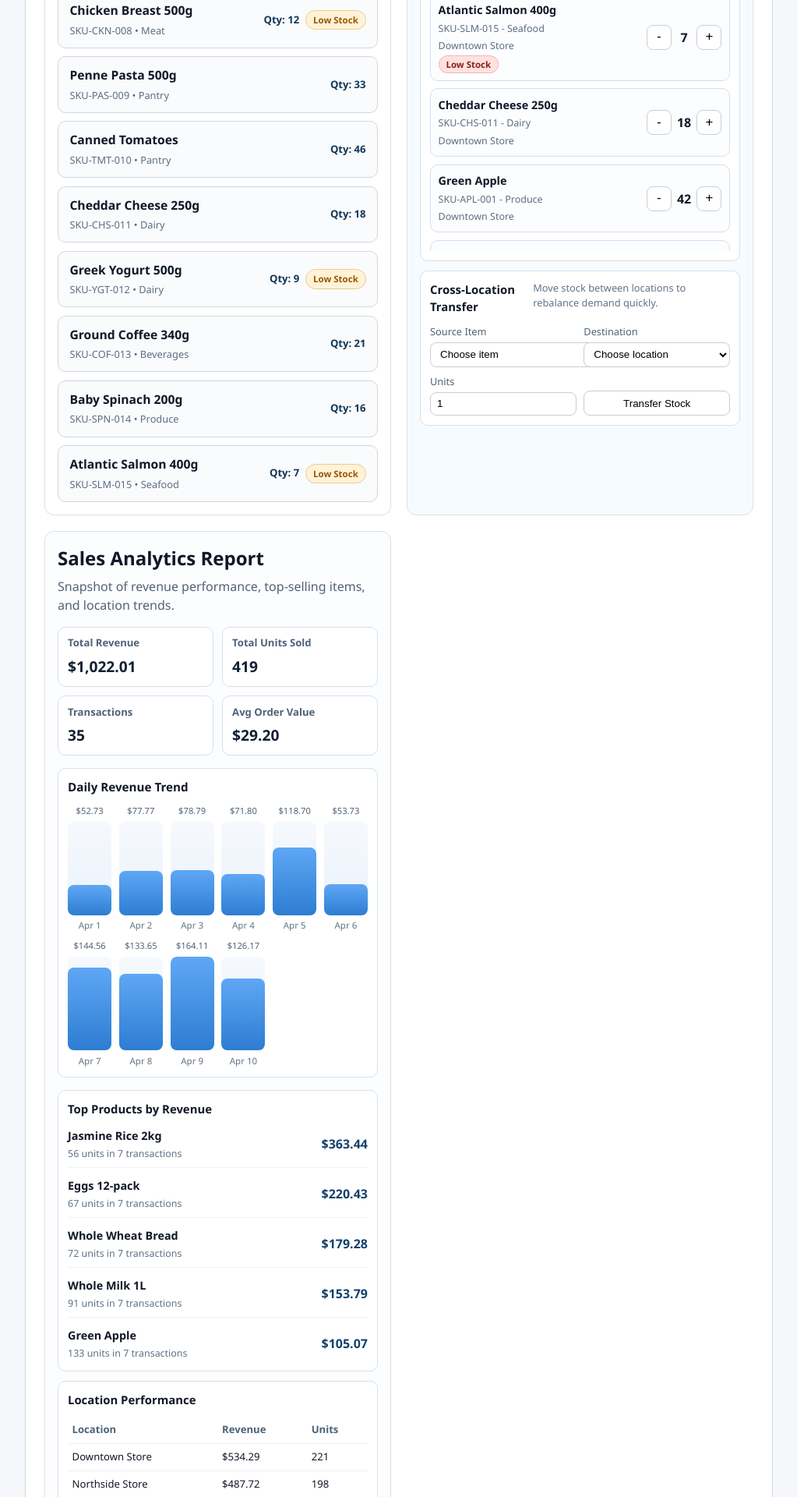
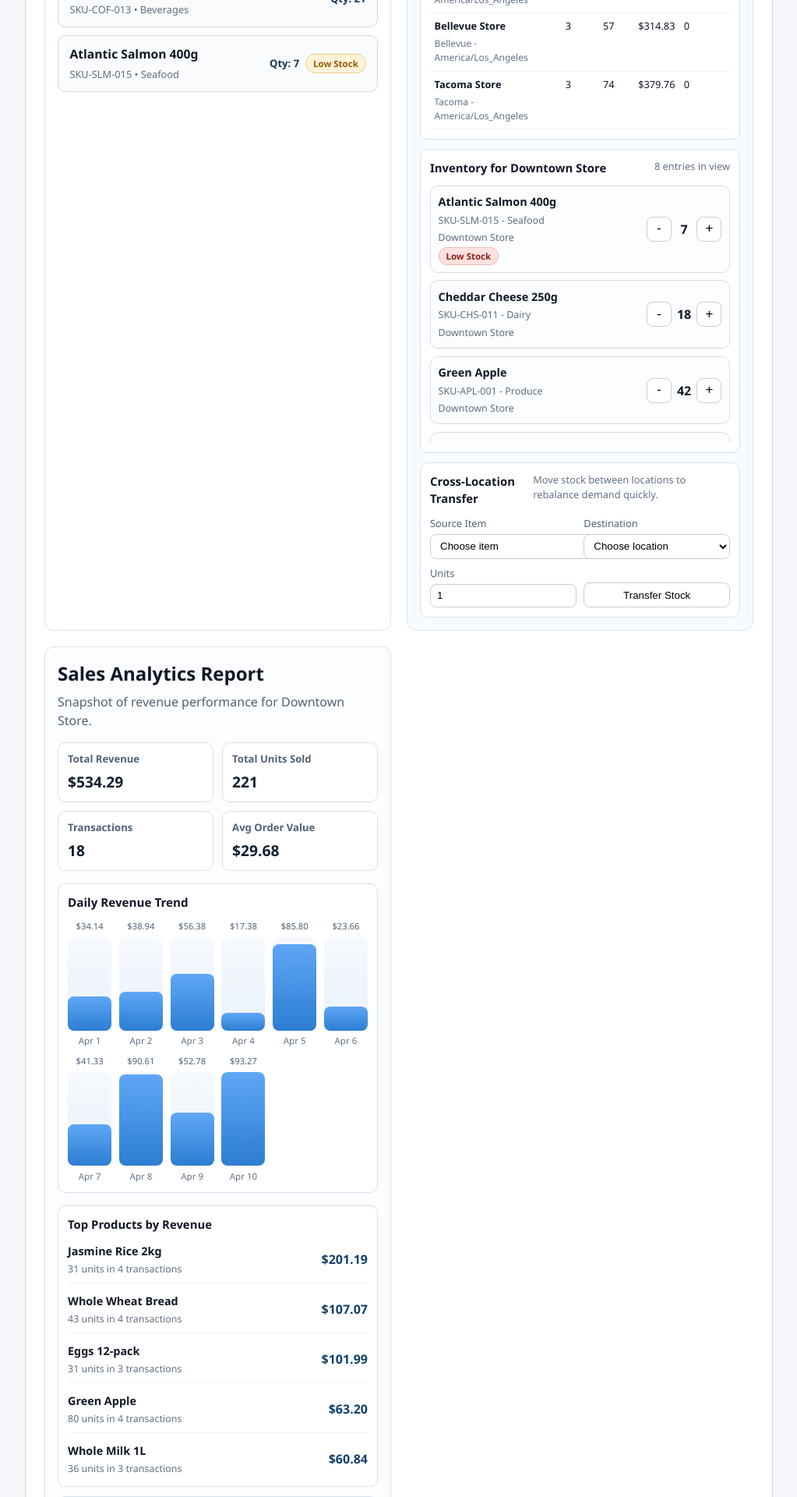
Before and after one commit to pgowin/Smart-Inventory-Management-System, a React (Vite) app in the folder System-Inventory-Management-System/: page / in a window 1280 px wide. Shown: the part 860-2780 px from the top of the page at 78% size, without its empty margins (128-1151 px from the left). Built offline with nearby package versions, Linux system fonts and the light colour scheme.

Commit message:
Prompt 11: Fixed the multiview dashboard so that it displays the current location and the data associated with the current location

```diff
--- a/System-Inventory-Management-System/src/App.tsx
+++ b/System-Inventory-Management-System/src/App.tsx
@@ -1,12 +1,23 @@
+import { useMemo, useState } from 'react'
 import './App.css'
 import { useInventoryItems } from './features/inventory-items/hooks/useInventoryItems'
 import { InventoryItemsView } from './features/inventory-items/components/InventoryItemsView'
 import { useLowStockAlerts } from './features/alerts/hooks/useLowStockAlerts'
 import { SalesAnalyticsView } from './features/sales-analytics/components/SalesAnalyticsView'
 import { MultiLocationInventoryView } from './features/multi-location/components/MultiLocationInventoryView'
+import { multiLocationService } from './features/multi-location/services/multiLocationService'
 
 function App() {
   const inventoryStore = useInventoryItems()
+  const locations = useMemo(() => multiLocationService.getLocations(), [])
+  const [selectedLocationId, setSelectedLocationId] = useState<string>(
+    locations[0]?.id ?? '',
+  )
+  const selectedLocation = useMemo(
+    () => locations.find((location) => location.id === selectedLocationId) ?? null,
+    [locations, selectedLocationId],
+  )
+
   const { notifications, dismissNotification } = useLowStockAlerts(
     inventoryStore.items,
   )
@@ -46,9 +57,21 @@ function App() {
         <p>Manage inventory and adjust stock counts directly from each item.</p>
 
         <div className="panels-grid">
-          <InventoryItemsView inventoryStore={inventoryStore} />
-          <MultiLocationInventoryView inventoryStore={inventoryStore} />
-          <SalesAnalyticsView />
+          <InventoryItemsView
+            inventoryStore={inventoryStore}
+            locationId={selectedLocationId}
+            locationName={selectedLocation?.name ?? selectedLocationId}
+          />
+          <MultiLocationInventoryView
+            inventoryStore={inventoryStore}
+            locations={locations}
+            selectedLocationId={selectedLocationId}
+            onLocationChange={setSelectedLocationId}
+          />
+          <SalesAnalyticsView
+            locationId={selectedLocationId}
+            locationName={selectedLocation?.name ?? selectedLocationId}
+          />
         </div>
       </main>
     </>
--- a/System-Inventory-Management-System/src/data/mock/inventory-items.json
+++ b/System-Inventory-Management-System/src/data/mock/inventory-items.json
@@ -163,5 +163,104 @@
     "reorderPoint": 8,
     "unitPrice": 9.99,
     "updatedAt": "2026-04-07T09:58:00Z"
+  },
+  {
+    "id": "item-1016",
+    "sku": "SKU-STR-016",
+    "name": "Strawberries 454g",
+    "category": "Produce",
+    "locationId": "loc-003",
+    "quantity": 22,
+    "reorderPoint": 10,
+    "unitPrice": 4.49,
+    "updatedAt": "2026-04-07T10:01:00Z"
+  },
+  {
+    "id": "item-1017",
+    "sku": "SKU-HNY-017",
+    "name": "Honey Oat Cereal",
+    "category": "Pantry",
+    "locationId": "loc-003",
+    "quantity": 31,
+    "reorderPoint": 12,
+    "unitPrice": 3.99,
+    "updatedAt": "2026-04-07T10:03:00Z"
+  },
+  {
+    "id": "item-1018",
+    "sku": "SKU-TKY-018",
+    "name": "Turkey Slices 250g",
+    "category": "Deli",
+    "locationId": "loc-003",
+    "quantity": 11,
+    "reorderPoint": 9,
+    "unitPrice": 5.49,
+    "updatedAt": "2026-04-07T10:05:00Z"
+  },
+  {
+    "id": "item-1019",
+    "sku": "SKU-AVC-019",
+    "name": "Avocado Oil 500ml",
+    "category": "Pantry",
+    "locationId": "loc-004",
+    "quantity": 17,
+    "reorderPoint": 8,
+    "unitPrice": 8.99,
+    "updatedAt": "2026-04-07T10:07:00Z"
+  },
+  {
+    "id": "item-1020",
+    "sku": "SKU-PTR-020",
+    "name": "Peanut Butter 510g",
+    "category": "Pantry",
+    "locationId": "loc-004",
+    "quantity": 26,
+    "reorderPoint": 10,
+    "unitPrice": 4.19,
+    "updatedAt": "2026-04-07T10:09:00Z"
+  },
+  {
+    "id": "item-1021",
+    "sku": "SKU-BLD-021",
+    "name": "Blueberries 170g",
+    "category": "Produce",
+    "locationId": "loc-004",
+    "quantity": 14,
+    "reorderPoint": 12,
+    "unitPrice": 3.79,
+    "updatedAt": "2026-04-07T10:11:00Z"
+  },
+  {
+    "id": "item-1022",
+    "sku": "SKU-CKR-022",
+    "name": "Whole Grain Crackers",
+    "category": "Snacks",
+    "locationId": "loc-005",
+    "quantity": 24,
+    "reorderPoint": 9,
+    "unitPrice": 2.99,
+    "updatedAt": "2026-04-07T10:13:00Z"
+  },
+  {
+    "id": "item-1023",
+    "sku": "SKU-ICE-023",
+    "name": "Vanilla Ice Cream 1L",
+    "category": "Frozen",
+    "locationId": "loc-005",
+    "quantity": 13,
+    "reorderPoint": 7,
+    "unitPrice": 5.79,
+    "updatedAt": "2026-04-07T10:15:00Z"
+  },
+  {
+    "id": "item-1024",
+    "sku": "SKU-WTR-024",
+    "name": "Sparkling Water 12-pack",
+    "category": "Beverages",
+    "locationId": "loc-005",
+    "quantity": 37,
+    "reorderPoint": 15,
+    "unitPrice": 6.29,
+    "updatedAt": "2026-04-07T10:17:00Z"
   }
 ]
--- a/System-Inventory-Management-System/src/data/mock/locations.json
+++ b/System-Inventory-Management-System/src/data/mock/locations.json
@@ -10,5 +10,23 @@
     "name": "Northside Store",
     "city": "Seattle",
     "timezone": "America/Los_Angeles"
+  },
+  {
+    "id": "loc-003",
+    "name": "Capitol Hill Store",
+    "city": "Seattle",
+    "timezone": "America/Los_Angeles"
+  },
+  {
+    "id": "loc-004",
+    "name": "Bellevue Store",
+    "city": "Bellevue",
+    "timezone": "America/Los_Angeles"
+  },
+  {
+    "id": "loc-005",
+    "name": "Tacoma Store",
+    "city": "Tacoma",
+    "timezone": "America/Los_Angeles"
   }
 ]
--- a/System-Inventory-Management-System/src/data/mock/sales-records.json
+++ b/System-Inventory-Management-System/src/data/mock/sales-records.json
@@ -278,5 +278,77 @@
     "unitsSold": 9,
     "revenue": 58.41,
     "soldAt": "2026-04-10T15:27:00Z"
+  },
+  {
+    "id": "sale-9036",
+    "itemId": "item-1016",
+    "locationId": "loc-003",
+    "unitsSold": 15,
+    "revenue": 67.35,
+    "soldAt": "2026-04-10T16:11:00Z"
+  },
+  {
+    "id": "sale-9037",
+    "itemId": "item-1017",
+    "locationId": "loc-003",
+    "unitsSold": 12,
+    "revenue": 47.88,
+    "soldAt": "2026-04-10T17:32:00Z"
+  },
+  {
+    "id": "sale-9038",
+    "itemId": "item-1018",
+    "locationId": "loc-003",
+    "unitsSold": 7,
+    "revenue": 38.43,
+    "soldAt": "2026-04-10T19:08:00Z"
+  },
+  {
+    "id": "sale-9039",
+    "itemId": "item-1019",
+    "locationId": "loc-004",
+    "unitsSold": 9,
+    "revenue": 80.91,
+    "soldAt": "2026-04-11T09:24:00Z"
+  },
+  {
+    "id": "sale-9040",
+    "itemId": "item-1020",
+    "locationId": "loc-004",
+    "unitsSold": 14,
+    "revenue": 58.66,
+    "soldAt": "2026-04-11T11:07:00Z"
+  },
+  {
+    "id": "sale-9041",
+    "itemId": "item-1021",
+    "locationId": "loc-004",
+    "unitsSold": 8,
+    "revenue": 30.32,
+    "soldAt": "2026-04-11T13:46:00Z"
+  },
+  {
+    "id": "sale-9042",
+    "itemId": "item-1022",
+    "locationId": "loc-005",
+    "unitsSold": 10,
+    "revenue": 29.9,
+    "soldAt": "2026-04-11T15:18:00Z"
+  },
+  {
+    "id": "sale-9043",
+    "itemId": "item-1023",
+    "locationId": "loc-005",
+    "unitsSold": 6,
+    "revenue": 34.74,
+    "soldAt": "2026-04-11T17:02:00Z"
+  },
+  {
+    "id": "sale-9044",
+    "itemId": "item-1024",
+    "locationId": "loc-005",
+    "unitsSold": 16,
+    "revenue": 100.64,
+    "soldAt": "2026-04-11T19:21:00Z"
   }
 ]
--- a/System-Inventory-Management-System/src/features/inventory-items/components/InventoryItemsView.tsx
+++ b/System-Inventory-Management-System/src/features/inventory-items/components/InventoryItemsView.tsx
@@ -33,7 +33,10 @@ function promptNumber(label: string, currentValue: number) {
   return numeric
 }
 
-function promptItemFields(seed?: InventoryItem): InventoryItemInput | null {
+function promptItemFields(
+  seed?: InventoryItem,
+  defaultLocationId?: string,
+): InventoryItemInput | null {
   const sku = promptText('SKU', seed?.sku ?? '')
   if (!sku) return null
 
@@ -43,11 +46,7 @@ function promptItemFields(seed?: InventoryItem): InventoryItemInput | null {
   const category = promptText('Category', seed?.category ?? '')
   if (!category) return null
 
-  const locationId = promptText(
-    'Location ID (example: loc-001)',
-    seed?.locationId ?? 'loc-001',
-  )
-  if (!locationId) return null
+  const locationId = seed?.locationId ?? defaultLocationId ?? 'loc-001'
 
   const quantity = promptNumber('Quantity', seed?.quantity ?? 0)
   if (quantity === null) return null
@@ -71,14 +70,21 @@ function promptItemFields(seed?: InventoryItem): InventoryItemInput | null {
 
 type InventoryItemsViewProps = {
   inventoryStore: InventoryItemsStore
+  locationId: string
+  locationName: string
 }
 
-export function InventoryItemsView({ inventoryStore }: InventoryItemsViewProps) {
+export function InventoryItemsView({
+  inventoryStore,
+  locationId,
+  locationName,
+}: InventoryItemsViewProps) {
   const { items, addItem, editItem, deleteItem, adjustItemQuantity } = inventoryStore
   const [quantityDrafts, setQuantityDrafts] = useState<Record<string, string>>({})
+  const scopedItems = items.filter((item) => item.locationId === locationId)
 
   const handleAddItem = () => {
-    const newItemInput = promptItemFields()
+    const newItemInput = promptItemFields(undefined, locationId)
     if (!newItemInput) {
       return
     }
@@ -87,7 +93,7 @@ export function InventoryItemsView({ inventoryStore }: InventoryItemsViewProps)
   }
 
   const handleEditItem = (item: InventoryItem) => {
-    const editInput = promptItemFields(item)
+    const editInput = promptItemFields(item, locationId)
     if (!editInput) {
       return
     }
@@ -148,14 +154,17 @@ export function InventoryItemsView({ inventoryStore }: InventoryItemsViewProps)
   return (
     <section className="inventory-items">
       <div className="inventory-items__header">
-        <h2>Inventory Items</h2>
+        <div>
+          <h2>Inventory Items</h2>
+          <p>{locationName} location page</p>
+        </div>
         <button type="button" onClick={handleAddItem}>
           Add Item
         </button>
       </div>
 
       <div className="inventory-items__list">
-        {items.map((item) => (
+        {scopedItems.map((item) => (
           <details className="inventory-item-dropdown" key={item.id}>
             <summary className="inventory-item-dropdown__summary">
               <div>
@@ -231,6 +240,9 @@ export function InventoryItemsView({ inventoryStore }: InventoryItemsViewProps)
             </div>
           </details>
         ))}
+        {scopedItems.length === 0 && (
+          <p>No inventory items found for this location.</p>
+        )}
       </div>
     </section>
   )
--- a/System-Inventory-Management-System/src/features/multi-location/components/MultiLocationInventoryView.tsx
+++ b/System-Inventory-Management-System/src/features/multi-location/components/MultiLocationInventoryView.tsx
@@ -1,9 +1,13 @@
 import { useMemo, useState } from 'react'
 import type { InventoryItemsStore } from '../../inventory-items/hooks/useInventoryItems'
 import { useMultiLocationInventory } from '../hooks/useMultiLocationInventory'
+import type { StoreLocation } from '../types'
 
 type MultiLocationInventoryViewProps = {
   inventoryStore: InventoryItemsStore
+  locations: StoreLocation[]
+  selectedLocationId: string
+  onLocationChange: (locationId: string) => void
 }
 
 function formatCurrency(value: number) {
@@ -16,18 +20,18 @@ function formatCurrency(value: number) {
 
 export function MultiLocationInventoryView({
   inventoryStore,
+  locations,
+  selectedLocationId,
+  onLocationChange,
 }: MultiLocationInventoryViewProps) {
   const {
-    locations,
-    metrics,
     locationSummaries,
-    selectedLocationId,
-    setSelectedLocationId,
+    currentLocationSummary,
     filteredRows,
     transferableItems,
     adjustItemQuantity,
     transferStock,
-  } = useMultiLocationInventory(inventoryStore)
+  } = useMultiLocationInventory(inventoryStore, selectedLocationId, locations)
 
   const [sourceItemId, setSourceItemId] = useState<string>('')
   const [targetLocationId, setTargetLocationId] = useState<string>('')
@@ -86,24 +90,37 @@ export function MultiLocationInventoryView({
         <p>
           Monitor and manage stock across locations from one operational view.
         </p>
+        <label className="multiview-filter">
+          <span>Location Page</span>
+          <select
+            value={selectedLocationId}
+            onChange={(event) => onLocationChange(event.target.value)}
+          >
+            {locations.map((location) => (
+              <option key={location.id} value={location.id}>
+                {location.name}
+              </option>
+            ))}
+          </select>
+        </label>
       </div>
 
       <div className="multiview-metrics-grid">
         <article className="multiview-metric-card">
-          <h3>Locations</h3>
-          <p>{metrics.locationCount}</p>
+          <h3>Location</h3>
+          <p>{currentLocationSummary.locationName}</p>
         </article>
         <article className="multiview-metric-card">
           <h3>Total Units</h3>
-          <p>{metrics.totalUnits}</p>
+          <p>{currentLocationSummary.totalUnits}</p>
         </article>
         <article className="multiview-metric-card">
           <h3>Inventory Value</h3>
-          <p>{formatCurrency(metrics.totalInventoryValue)}</p>
+          <p>{formatCurrency(currentLocationSummary.totalInventoryValue)}</p>
         </article>
         <article className="multiview-metric-card">
           <h3>Low Stock Items</h3>
-          <p>{metrics.lowStockItems}</p>
+          <p>{currentLocationSummary.lowStockItems}</p>
         </article>
       </div>
 
@@ -111,20 +128,9 @@ export function MultiLocationInventoryView({
         <section className="multiview-card">
           <div className="multiview-card__header">
             <h3>Location Visibility</h3>
-            <label className="multiview-filter">
-              <span>Filter</span>
-              <select
-                value={selectedLocationId}
-                onChange={(event) => setSelectedLocationId(event.target.value)}
-              >
-                <option value="all">All locations</option>
-                {locations.map((location) => (
-                  <option key={location.id} value={location.id}>
-                    {location.name}
-                  </option>
-                ))}
-              </select>
-            </label>
+            <p>
+              {currentLocationSummary.city} - {currentLocationSummary.timezone}
+            </p>
           </div>
 
           <table className="multiview-table">
@@ -158,7 +164,7 @@ export function MultiLocationInventoryView({
 
         <section className="multiview-card">
           <div className="multiview-card__header">
-            <h3>Inventory by Location</h3>
+            <h3>Inventory for {currentLocationSummary.locationName}</h3>
             <p>{filteredRows.length} entries in view</p>
           </div>
 
--- a/System-Inventory-Management-System/src/features/multi-location/hooks/useMultiLocationInventory.ts
+++ b/System-Inventory-Management-System/src/features/multi-location/hooks/useMultiLocationInventory.ts
@@ -1,8 +1,8 @@
-import { useMemo, useState } from 'react'
+import { useMemo } from 'react'
 import type { InventoryItemInput } from '../../inventory-items/types'
 import type { InventoryItemsStore } from '../../inventory-items/hooks/useInventoryItems'
 import { multiLocationService } from '../services/multiLocationService'
-import type { TransferStockInput } from '../types'
+import type { StoreLocation, TransferStockInput } from '../types'
 
 function toInventoryItemInput(
   sourceItem: InventoryItemsStore['items'][number],
@@ -20,22 +20,36 @@ function toInventoryItemInput(
   }
 }
 
-export function useMultiLocationInventory(inventoryStore: InventoryItemsStore) {
-  const [selectedLocationId, setSelectedLocationId] = useState<string>('all')
-
+export function useMultiLocationInventory(
+  inventoryStore: InventoryItemsStore,
+  selectedLocationId: string,
+  locations: StoreLocation[],
+) {
   const { items, addItem, editItem, adjustItemQuantity } = inventoryStore
-
-  const locations = useMemo(() => multiLocationService.getLocations(), [])
-
-  const metrics = useMemo(
-    () => multiLocationService.getMultiviewMetrics(items),
-    [items],
-  )
 
   const locationSummaries = useMemo(
     () => multiLocationService.getLocationSummaries(items),
     [items],
   )
+
+  const currentLocationSummary = useMemo(() => {
+    const selectedLocation = locations.find(
+      (location) => location.id === selectedLocationId,
+    )
+
+    return (
+      locationSummaries.find((row) => row.locationId === selectedLocationId) ?? {
+        locationId: selectedLocationId,
+        locationName: selectedLocation?.name ?? selectedLocationId,
+        city: selectedLocation?.city ?? 'Unknown',
+        timezone: selectedLocation?.timezone ?? 'Unknown',
+        itemCount: 0,
+        totalUnits: 0,
+        totalInventoryValue: 0,
+        lowStockItems: 0,
+      }
+    )
+  }, [locationSummaries, locations, selectedLocationId])
 
   const inventoryRows = useMemo(
     () => multiLocationService.getLocationInventoryRows(items),
@@ -43,16 +57,16 @@ export function useMultiLocationInventory(inventoryStore: InventoryItemsStore) {
   )
 
   const filteredRows = useMemo(
-    () =>
-      selectedLocationId === 'all'
-        ? inventoryRows
-        : inventoryRows.filter((row) => row.locationId === selectedLocationId),
+    () => inventoryRows.filter((row) => row.locationId === selectedLocationId),
     [inventoryRows, selectedLocationId],
   )
 
   const transferableItems = useMemo(
-    () => items.filter((item) => item.quantity > 0),
-    [items],
+    () =>
+      items.filter(
+        (item) => item.quantity > 0 && item.locationId === selectedLocationId,
+      ),
+    [items, selectedLocationId],
   )
 
   const transferStock = (input: TransferStockInput): string => {
@@ -98,10 +112,8 @@ export function useMultiLocationInventory(inventoryStore: InventoryItemsStore) {
 
   return {
     locations,
-    metrics,
     locationSummaries,
-    selectedLocationId,
-    setSelectedLocationId,
+    currentLocationSummary,
     filteredRows,
     transferableItems,
     adjustItemQuantity,
--- a/System-Inventory-Management-System/src/features/sales-analytics/components/SalesAnalyticsView.tsx
+++ b/System-Inventory-Management-System/src/features/sales-analytics/components/SalesAnalyticsView.tsx
@@ -1,4 +1,9 @@
 import { useSalesAnalytics } from '../hooks/useSalesAnalytics'
+
+type SalesAnalyticsViewProps = {
+  locationId: string
+  locationName: string
+}
 
 function formatCurrency(value: number) {
   return new Intl.NumberFormat('en-US', {
@@ -24,7 +29,10 @@ function formatDateTime(dateString: string) {
   }).format(new Date(dateString))
 }
 
-export function SalesAnalyticsView() {
+export function SalesAnalyticsView({
+  locationId,
+  locationName,
+}: SalesAnalyticsViewProps) {
   const {
     summary,
     dailyRevenue,
@@ -32,13 +40,15 @@ export function SalesAnalyticsView() {
     topItems,
     locationPerformance,
     recentTransactions,
-  } = useSalesAnalytics()
+  } = useSalesAnalytics(locationId)
 
   return (
     <section className="sales-analytics-panel">
       <div className="sales-analytics-panel__header">
         <h2>Sales Analytics Report</h2>
-        <p>Snapshot of revenue performance, top-selling items, and location trends.</p>
+        <p>
+          Snapshot of revenue performance for {locationName}.
+        </p>
       </div>
 
       <div className="sales-summary-grid">
@@ -95,6 +105,7 @@ export function SalesAnalyticsView() {
                 <span>{formatCurrency(item.totalRevenue)}</span>
               </li>
             ))}
+            {topItems.length === 0 && <li>No sales data for this location yet.</li>}
           </ul>
         </section>
 
@@ -116,6 +127,11 @@ export function SalesAnalyticsView() {
                   <td>{location.unitsSold}</td>
                 </tr>
               ))}
+              {locationPerformance.length === 0 && (
+                <tr>
+                  <td colSpan={3}>No location performance data available.</td>
+                </tr>
+              )}
             </tbody>
           </table>
         </section>
@@ -138,11 +154,16 @@ export function SalesAnalyticsView() {
               <tr key={record.id}>
                 <td>{formatDateTime(record.soldAt)}</td>
                 <td>{record.itemId}</td>
-                <td>{record.locationId}</td>
+                <td>{locationName}</td>
                 <td>{record.unitsSold}</td>
                 <td>{formatCurrency(record.revenue)}</td>
               </tr>
             ))}
+            {recentTransactions.length === 0 && (
+              <tr>
+                <td colSpan={5}>No transactions recorded for this location.</td>
+              </tr>
+            )}
           </tbody>
         </table>
       </section>
--- a/System-Inventory-Management-System/src/features/sales-analytics/hooks/useSalesAnalytics.ts
+++ b/System-Inventory-Management-System/src/features/sales-analytics/hooks/useSalesAnalytics.ts
@@ -1,8 +1,14 @@
 import { useMemo } from 'react'
 import { salesAnalyticsService } from '../services/salesAnalyticsService'
 
-export function useSalesAnalytics() {
-  const records = useMemo(() => salesAnalyticsService.getSalesRecords(), [])
+export function useSalesAnalytics(locationId: string) {
+  const records = useMemo(
+    () =>
+      salesAnalyticsService
+        .getSalesRecords()
+        .filter((record) => record.locationId === locationId),
+    [locationId],
+  )
 
   const summary = useMemo(
     () => salesAnalyticsService.getSummary(records),
```
Also changed, not shown: 1 other file (tests, documents, lock files or other folders).
